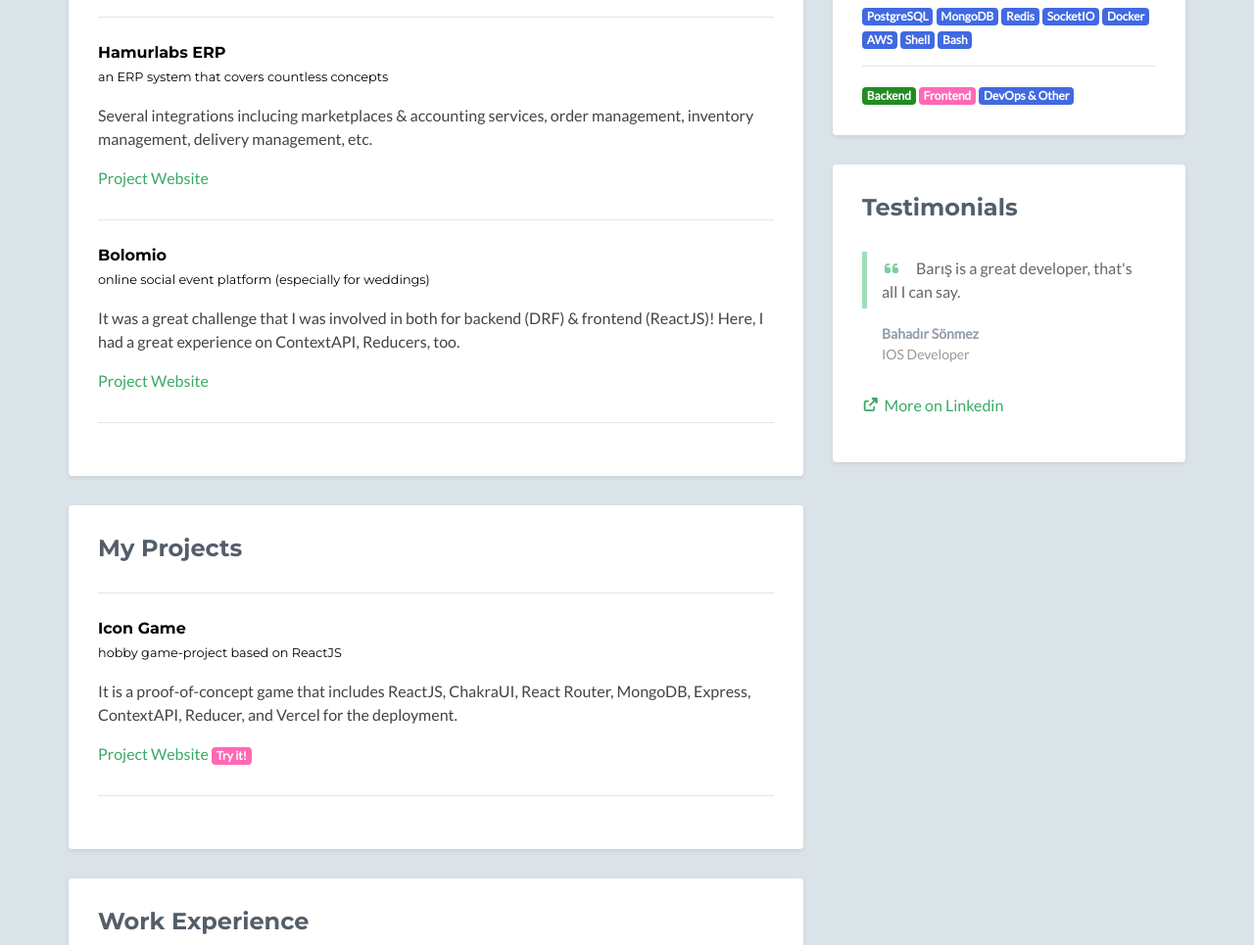
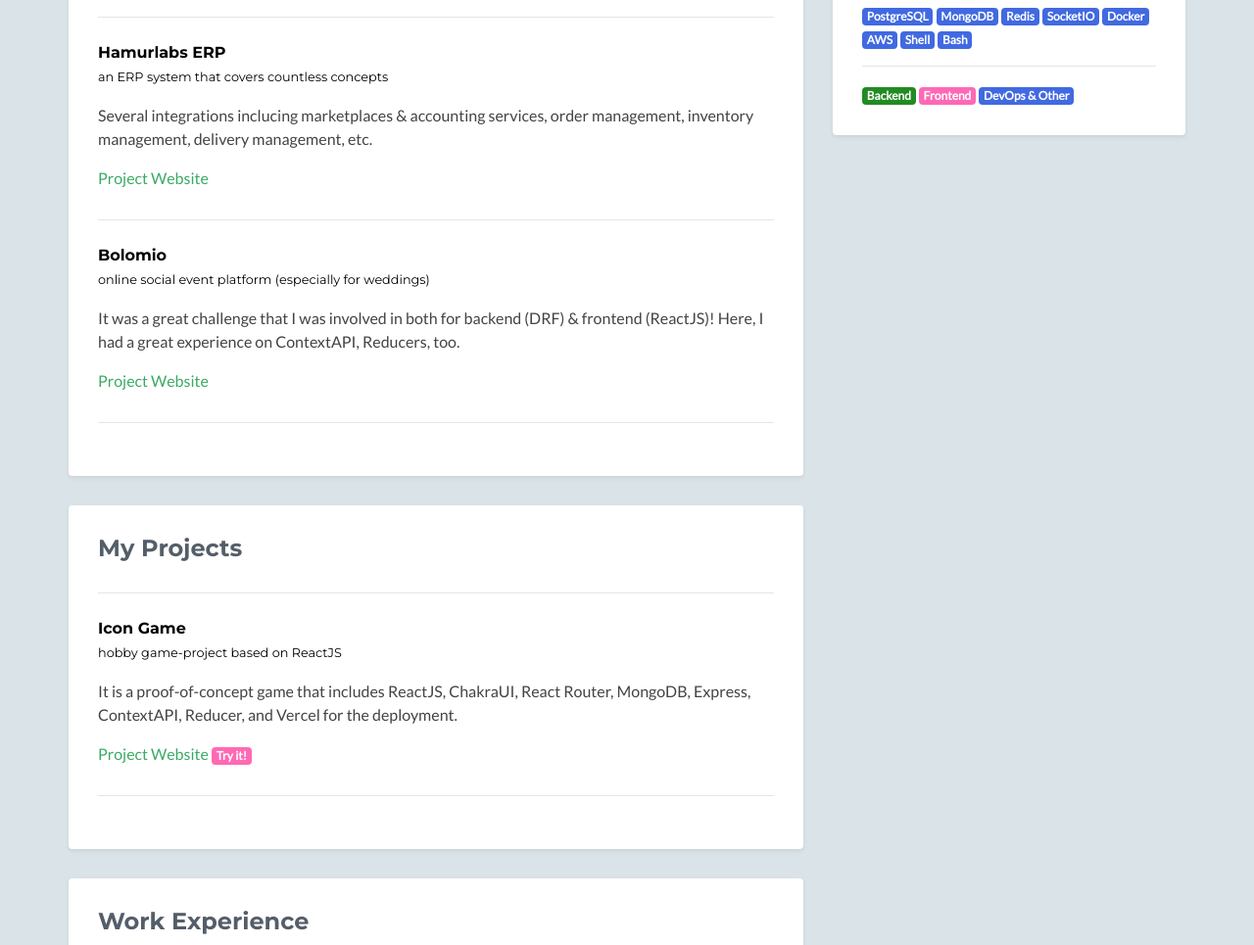
Before and after one commit to barisortac/barisortac.github.io, a plain HTML site: page index.html in a window 1280 px wide. Shown: the part 877-1842 px from the top of the page at 98% size. Drawn offline with nearby package versions, Linux system fonts and the light colour scheme; no server answers.

Commit message:
hide testimonials

```diff
--- a/index.html
+++ b/index.html
@@ -588,28 +588,28 @@
                 </div><!--//section-inner-->
             </aside><!--//section-->
 
-            <aside class="testimonials aside section">
-                <div class="section-inner shadow-sm rounded">
-                    <h2 class="heading">Testimonials</h2>
-                    <div class="content">
-                        <div class="item">
-                            <blockquote class="quote">
-                                <p><i class="fas fa-quote-left"></i>Barış is a
-                                    great developer, that's all I can say.</p>
-                            </blockquote>
-                            <p class="source"><span
-                                    class="name">Bahadır Sönmez</span><br/><span
-                                    class="title">IOS Developer</span></p>
-                        </div><!--//item-->
+<!--            <aside class="testimonials aside section">-->
+<!--                <div class="section-inner shadow-sm rounded">-->
+<!--                    <h2 class="heading">Testimonials</h2>-->
+<!--                    <div class="content">-->
+<!--                        <div class="item">-->
+<!--                            <blockquote class="quote">-->
+<!--                                <p><i class="fas fa-quote-left"></i>Barış is a-->
+<!--                                    great developer, that's all I can say.</p>-->
+<!--                            </blockquote>-->
+<!--                            <p class="source"><span-->
+<!--                                    class="name">Bahadır Sönmez</span><br/><span-->
+<!--                                    class="title">IOS Developer</span></p>-->
+<!--                        </div>&lt;!&ndash;//item&ndash;&gt;-->
 
-                        <p><a class="more-link"
-                              href="https://www.linkedin.com/in/bahadir-sonmez-itu/"><i
-                                class="fas fa-external-link-alt"></i>More on
-                            Linkedin</a></p>
+<!--                        <p><a class="more-link"-->
+<!--                              href="https://www.linkedin.com/in/bahadir-sonmez-itu/"><i-->
+<!--                                class="fas fa-external-link-alt"></i>More on-->
+<!--                            Linkedin</a></p>-->
 
-                    </div><!--//content-->
-                </div><!--//section-inner-->
-            </aside><!--//section-->
+<!--                    </div>&lt;!&ndash;//content&ndash;&gt;-->
+<!--                </div>&lt;!&ndash;//section-inner&ndash;&gt;-->
+<!--            </aside>&lt;!&ndash;//section&ndash;&gt;-->
 
 
         </div><!--//secondary-->
```
